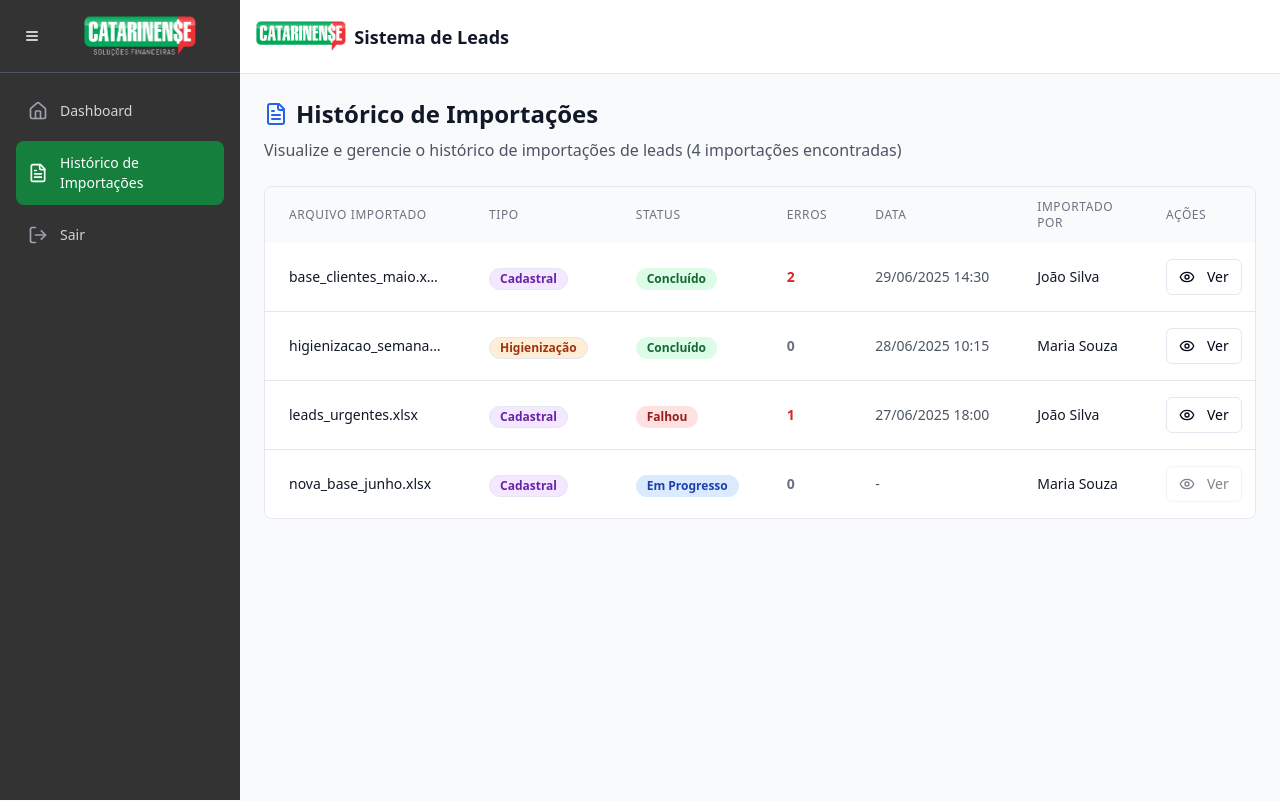
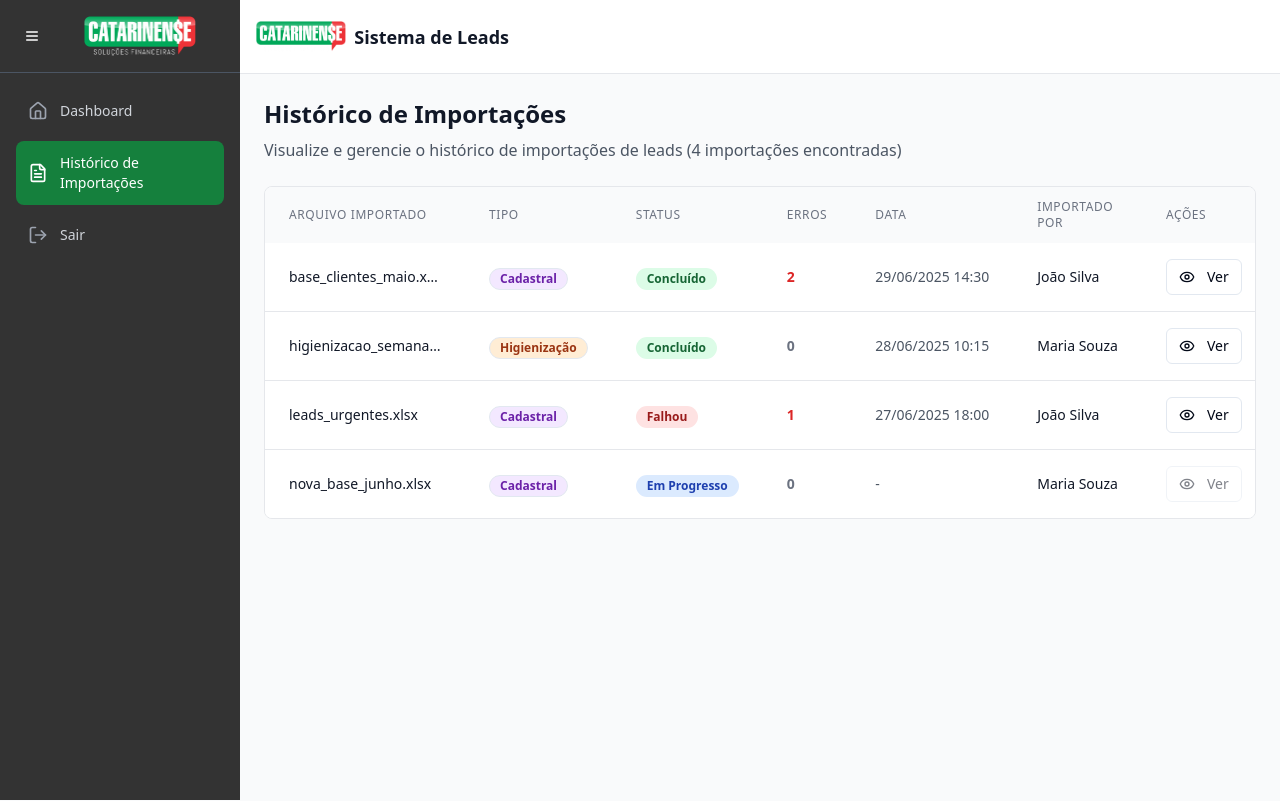
Before and after one commit to luanlucolli2/lead-import-visualizer, a React (Vite) app: page /importacoes/historico in a window 1280 px wide. Built offline with nearby package versions, Linux system fonts and the light colour scheme.

Commit message:
fix: Remove unused icon from Histórico de Importações header

```diff
--- a/src/pages/Importacoes/HistoricoPage.tsx
+++ b/src/pages/Importacoes/HistoricoPage.tsx
@@ -101,7 +101,7 @@ const HistoricoPage = () => {
       <div className="p-4 lg:p-6 max-w-full min-w-0">
         <div className="mb-6 max-w-full">
           <div className="flex items-center gap-2 mb-2">
-            <FileText className="w-6 h-6 text-blue-600" />
+
             <h1 className="text-xl lg:text-2xl font-bold text-gray-900">Histórico de Importações</h1>
           </div>
           <p className="text-gray-600 text-sm lg:text-base">
```
